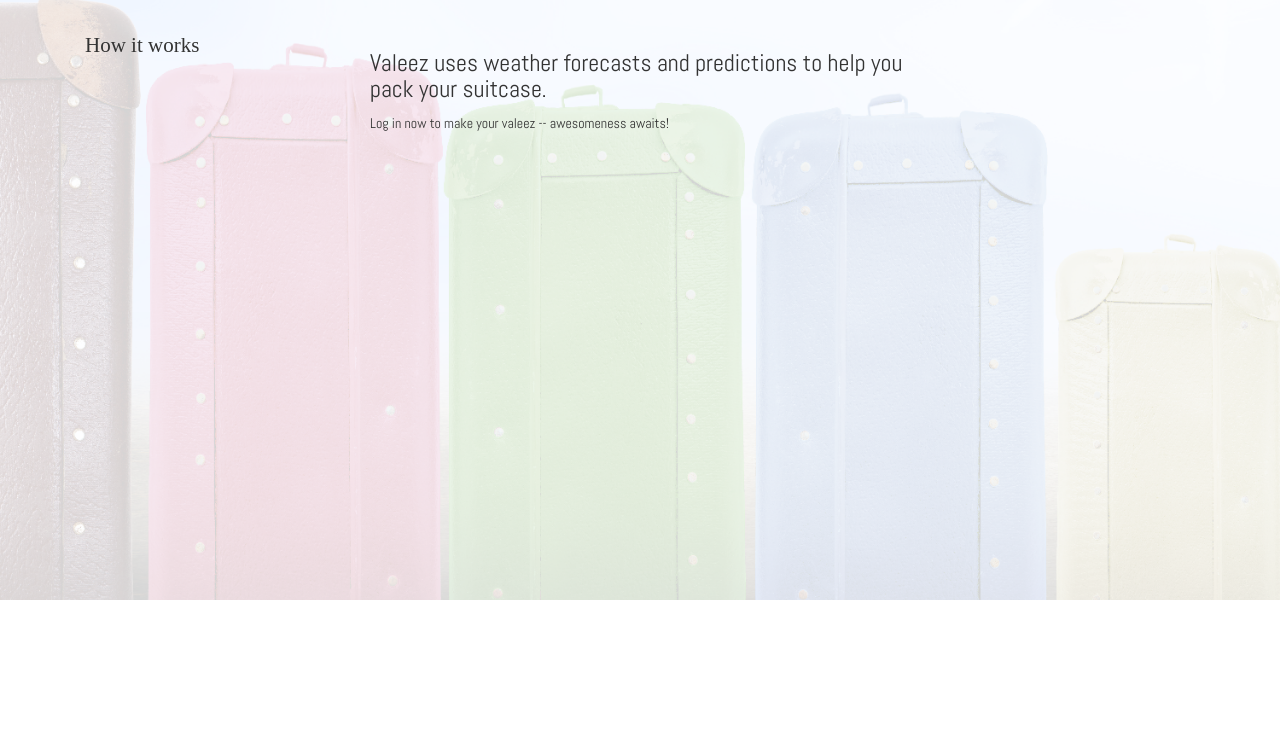
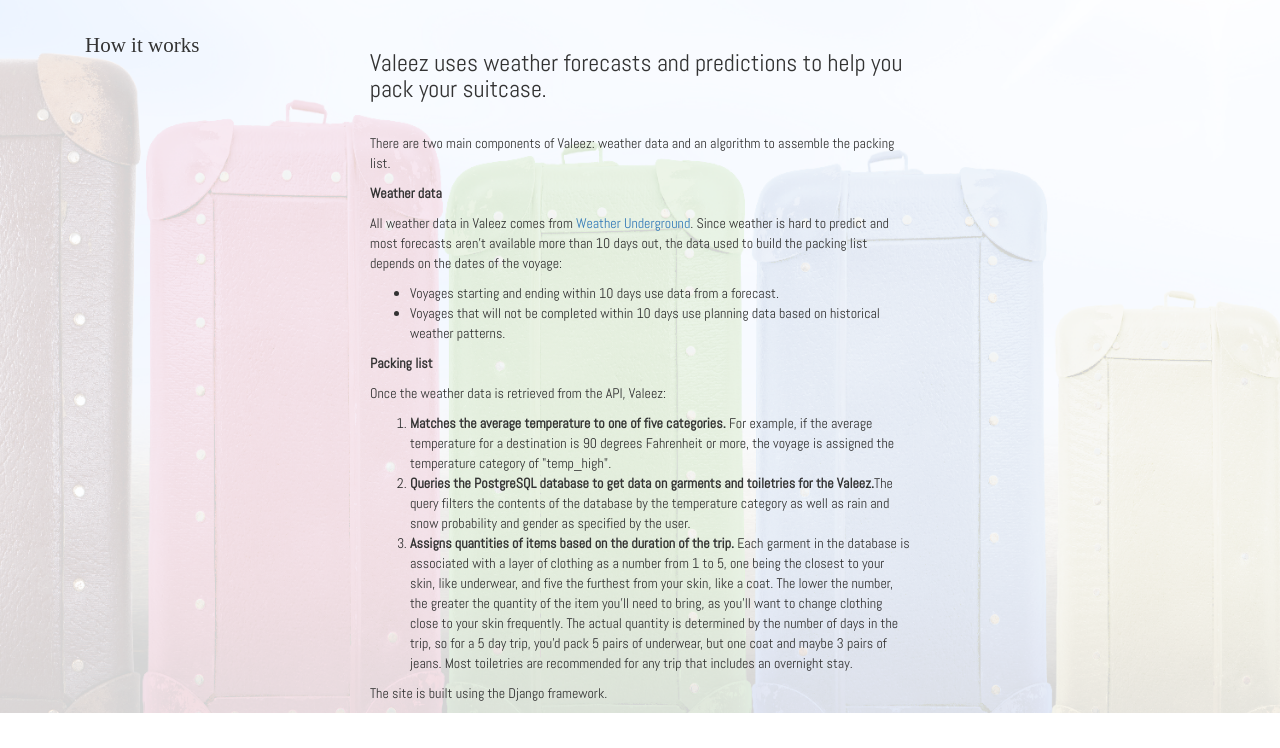
Before and after one commit to eleanorstrib/valeez-reboot-heroku, a Django app: template valeezapp/templates/valeezapp/how_it_works.html in a window 1280 px wide. Shown: the part 52-800 px from the top of the page. Run offline with Django 3.2, Linux system fonts and the light colour scheme; the template is opened without the code that fills it, so the values that code supplies are empty; some libraries are stand-ins or nearby versions; some web fonts are replaced.

Commit message:
updates to 'how it works' page

```diff
--- a/valeezapp/static/styles/styles.css
+++ b/valeezapp/static/styles/styles.css
@@ -67,6 +67,12 @@ thead {
 
 input, select {
     width: 100%;
+}
+
+.weather-credit {
+	vertical-align: "middle";
+	text-align: "center";
+	padding-bottom: 20px;
 }
 
 .errorlist {
--- a/valeezapp/templates/valeezapp/how_it_works.html
+++ b/valeezapp/templates/valeezapp/how_it_works.html
@@ -9,8 +9,27 @@
 	</div>
 	<div class="col-md-6">
         <p><h3>Valeez uses weather forecasts and predictions to help you pack your suitcase.</h3></p>
-        <p>Log in now to make your valeez -- awesomeness awaits!</p>
+        <br />
+        <p>There are two main components of Valeez: weather data and an algorithm to assemble the packing list.</p>
+        <p><strong>Weather data</strong></p>
+        <p>All weather data in Valeez comes from <a href="http://www.wunderground.com/weather/api/">Weather Underground</a>.  Since weather is hard to predict and most forecasts aren't available more than 10 days out, the data used to build the packing list depends on the dates of the voyage:
+        <ul>
+        	<li>Voyages starting and ending within 10 days use data from a forecast.</li>
+        	<li>Voyages that will not be completed within 10 days use planning data based on historical weather patterns.</li>
+        </ul>
+        </p>
 
+        <p><strong>Packing list</strong></p>
+        <p>Once the weather data is retrieved from the API, Valeez:
+        <ol>
+        	<li><strong>Matches the average temperature to one of five categories.</strong>  For example, if the average temperature for a destination is 90 degrees Fahrenheit or more, the voyage is
+        	assigned the temperature category of "temp_high".</li>
+        	<li><strong>Queries the PostgreSQL database to get data on garments and toiletries for the Valeez.</strong>The query filters the contents of the database by the temperature category as well as rain and snow probability and gender as specified by the user.</li>
+      		<li><strong>Assigns quantities of items based on the duration of the trip.</strong> Each garment in the database is associated with a layer of clothing as a number from 1 to 5, one being the closest to your skin, like underwear, and five the furthest from your skin, like a coat. The lower the number, the greater the quantity of the item you'll need to bring, as you'll want to change clothing close to your skin frequently.  The actual quantity is determined by the number of days in the trip, so for a 5 day trip, you'd pack 5 pairs of underwear, but one coat and maybe 3 pairs of jeans.  Most toiletries are recommended for any trip that includes an overnight stay.</li>
+        </ol>
+
+        </p>
+        <p>The site is built using the Django framework.</p>
      </div>
      <div class="col-md-3">
      </div>
--- a/valeezapp/templates/valeezapp/show_valeez.html
+++ b/valeezapp/templates/valeezapp/show_valeez.html
@@ -54,7 +54,7 @@
 			    <!-- Modal content-->
 			    <div class="modal-content">
 			      <div class="modal-header">
-			        <h3><i class="fa fa-suitcase"></i>&nbsp&nbsp<span class="modal-title">Your daily forecast for {{ destination_pretty }}<br />
+			        <h3><i class="fa fa-suitcase"></i>&nbsp&nbsp<span class="modal-title">Forecast for {{ destination_pretty }}<br />
 
 			        </span></h3>
 			      </div>
@@ -87,13 +87,13 @@
 					{% endfor %}
 					<div class="row">
 				      	<div class="col-md-1"></div>
-				      	<div class="col-md-10">Weather data by <img src="../static/images/wundergroundLogo_4c_horz.jpg" width="120px" /></div>
+				      	<div class="col-md-10 weather-credit"></div>
 				      	<div class="col-md-1"></div>
 			      	</div>
 
 			      <div class="modal-footer">
+			      	<span class="weather-credit">Weather data by <img src="../static/images/wundergroundLogo_4c_horz.jpg" width="200px" /></span>
 			        <button type="button" class="btn-custom" data-dismiss="modal">Close</button>
-			      </div>
 			    </div>
 
 			  </div>
```
